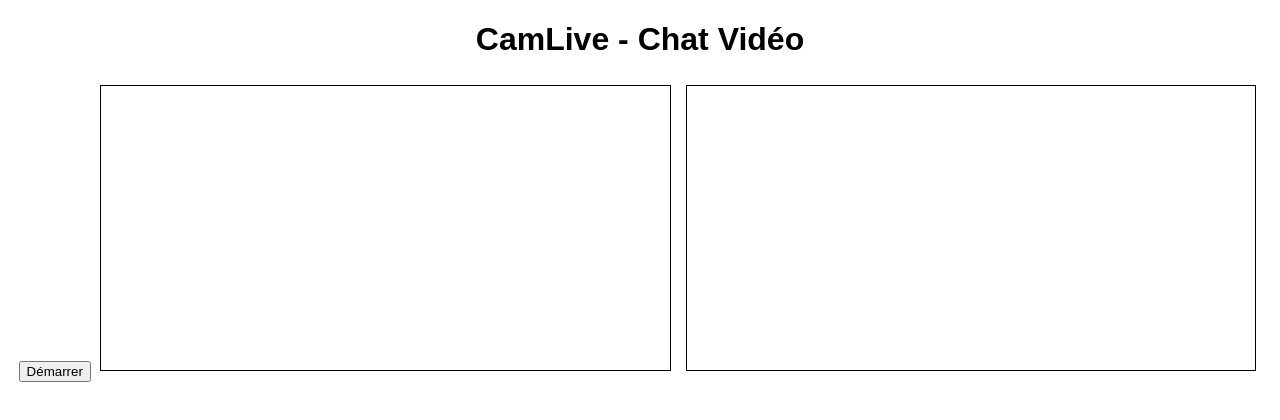
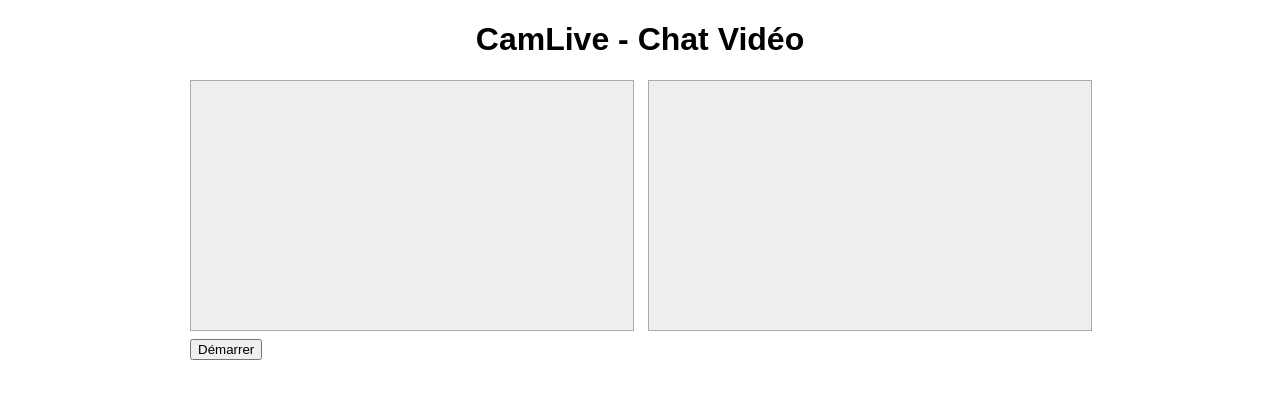
Before and after one commit to quentinlang/camlive-frontend, a plain HTML site: page index.html in a window 1280 px wide. Drawn offline with nearby package versions, Linux system fonts and the light colour scheme.

Commit message:
Update index.html

```diff
--- a/index.html
+++ b/index.html
@@ -1,16 +1,32 @@
 <!DOCTYPE html>
-<html>
+<html lang="fr">
 <head>
-  <meta charset="UTF-8">
-  <title>CamLive</title>
-  <link rel="stylesheet" href="style.css">
+  <meta charset="UTF-8" />
+  <meta name="viewport" content="width=device-width, initial-scale=1" />
+  <title>CamLive - Chat Vidéo</title>
+  <style>
+    body { font-family: Arial, sans-serif; max-width: 900px; margin: 20px auto; }
+    h1 { text-align: center; }
+    .grid { display: grid; grid-template-columns: 1fr 1fr; gap: 16px; }
+    video { width: 100%; aspect-ratio: 16/9; background:#eee; border:1px solid #aaa; }
+    #start { margin-top: 8px; }
+  </style>
 </head>
 <body>
   <h1>CamLive - Chat Vidéo</h1>
+
+  <div class="grid">
+    <!-- Ta propre caméra -->
+    <video id="localVideo" autoplay playsinline muted></video>
+    <!-- La vidéo de l'autre -->
+    <video id="remoteVideo" autoplay playsinline></video>
+  </div>
+
   <button id="start">Démarrer</button>
-  <video id="localVideo" autoplay playsinline muted></video>
-  <video id="remoteVideo" autoplay playsinline></video>
+
+  <!-- Socket.IO depuis CDN -->
   <script src="https://cdn.socket.io/4.7.2/socket.io.min.js"></script>
+  <!-- Ton script (chargé APRES le DOM pour éviter les soucis) -->
   <script src="app.js"></script>
 </body>
 </html>
```
